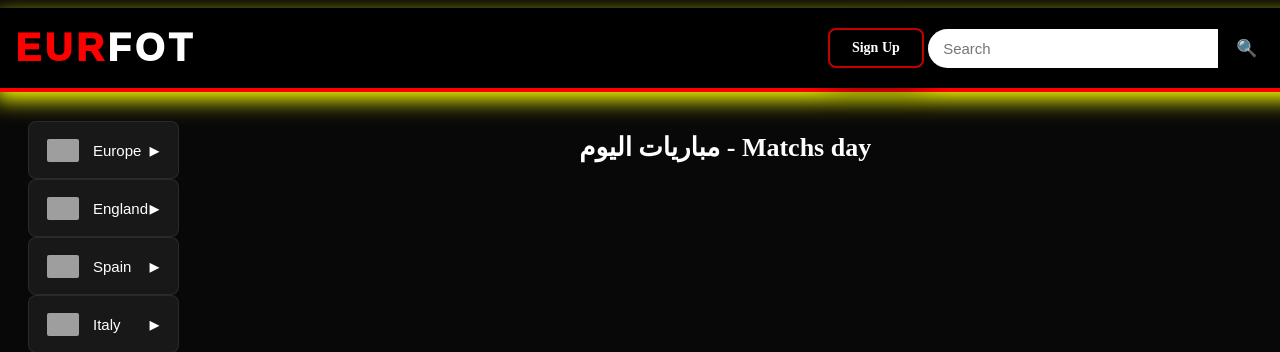
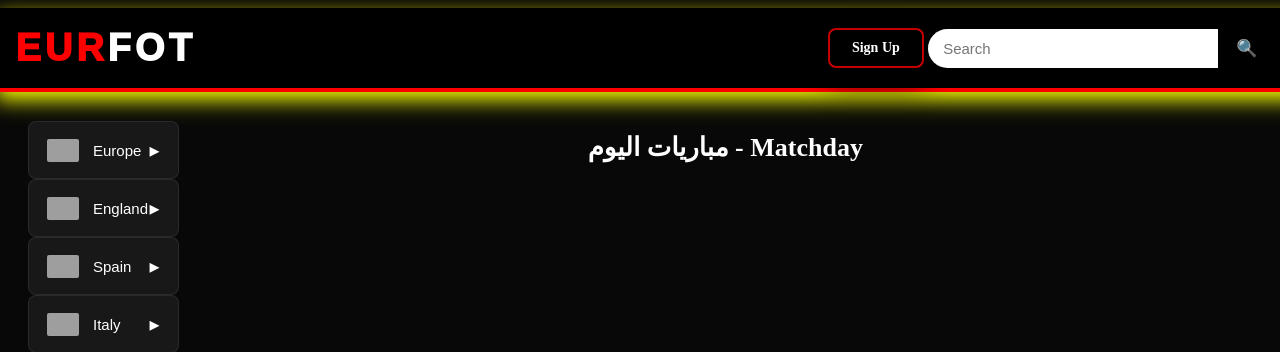
Before and after one commit to muhammad123186/eurfot, a Django app: page / in a window 1280 px wide; the page is wider, and only the part inside the window is pictured. Shown: the top 352 px of that part. Run offline with Django 5.2, Linux system fonts and the light colour scheme; data comes from the database, SQL or seed files in the repository; data that the repository does not hold is empty; grey boxes are pictures that could not be loaded.

Commit message:
الفهرسة

```diff
--- a/templates/pages/today_matches.html
+++ b/templates/pages/today_matches.html
@@ -100,7 +100,7 @@
     <!-- ================= MAIN ================= -->
     <div class="main-content">
 
-        <h1 class="today-title">مباريات اليوم - Matchs day</h1>
+        <h1 class="today-title">مباريات اليوم - Matchday</h1>
 
         {% for group in grouped_matches %}
 
```
